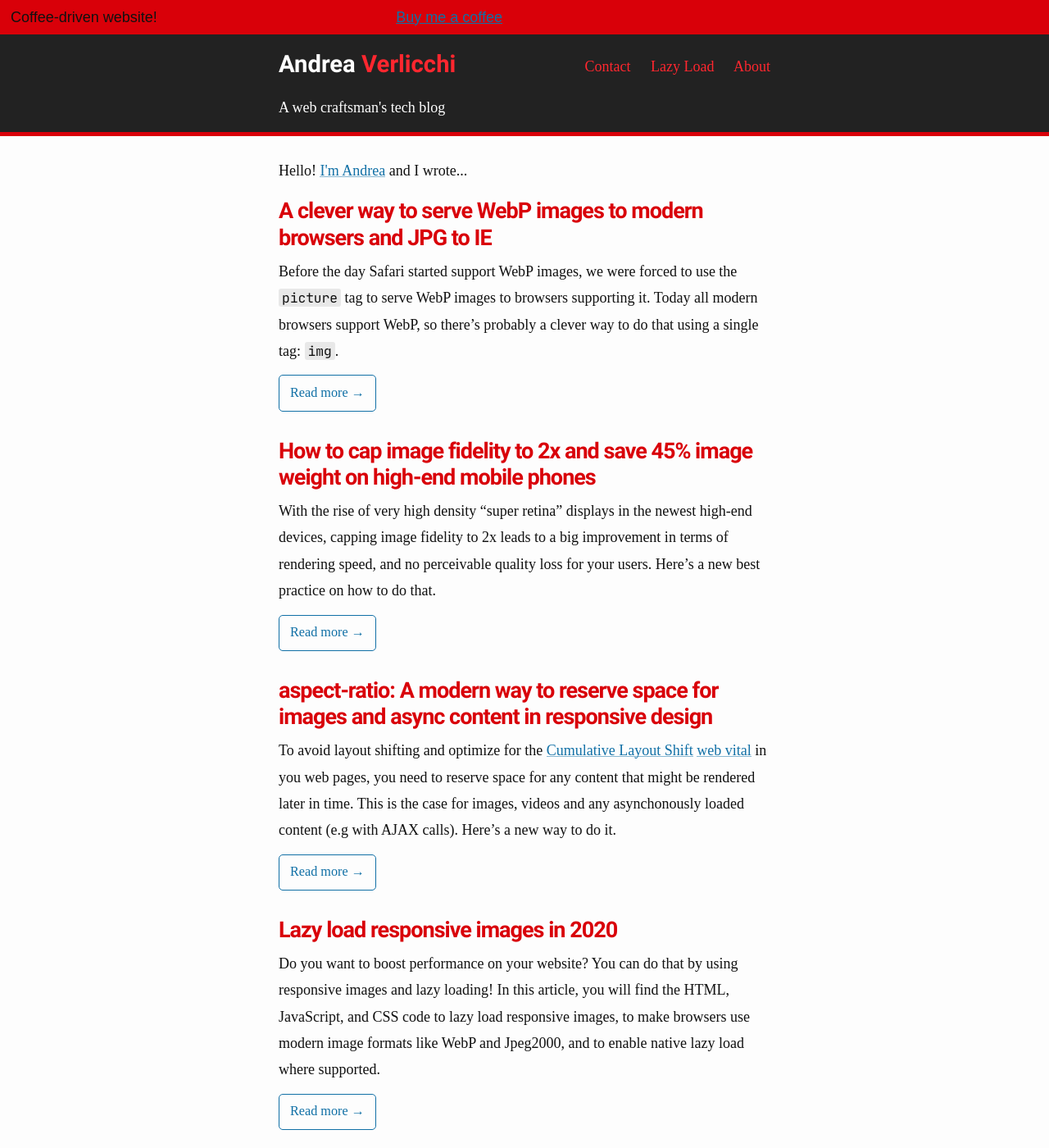
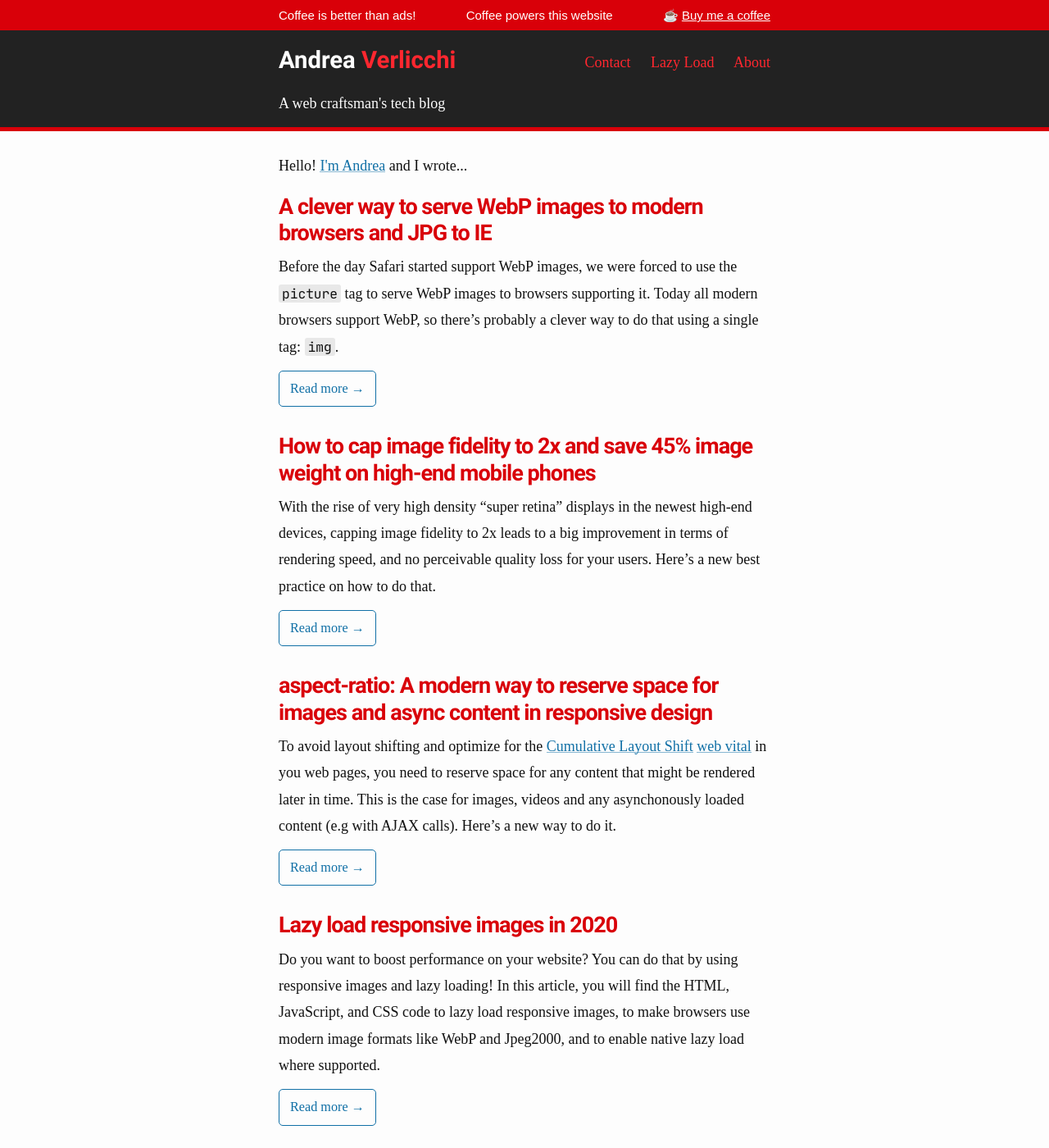
Before and after one commit to verlok/verlok.github.io, a Jekyll site: the page built from index.html, in a window 1280 px wide and 1400 px high. Shown: the whole window at 82% size. Built offline with Jekyll 4.4.1, drawn with Linux system fonts in a browser that asks for light colours; some web fonts are replaced; the list of posts is cut into pages by our own code.

Commit message:
Improved coffee head with secondary message. Improved colors for light mode.

```diff
--- a/_includes/header-coffee.html
+++ b/_includes/header-coffee.html
@@ -1,12 +1,20 @@
 <section class="header-coffee">
   <div class="header-coffee-inner">
-    <div class="">
-      Coffee-driven website!
+    <div class="header-coffee-callout">
+      Coffee is better than ads!
     </div>
-    <a
+    <div class="header-coffee-callout header-coffee-callout--secondary">
+      Coffee powers this website
+    </div>
+    <div
       class="header-coffee-cta"
       href="https://ko-fi.com/verlok"
-      >Buy me a coffee</a
     >
+      <span
+        class="header-coffee-cta-emoji"
+        >☕️</span
+      >
+      <a>Buy me a coffee</a>
+    </div>
   </div>
 </section>
--- a/_sass/_layout.scss
+++ b/_sass/_layout.scss
@@ -14,21 +14,43 @@ body {
 }
 
 .header-coffee {
-  background: var(
+  color: white;
+  background-color: var(
     --headfoot__border-color
   );
   font-family: sans-serif;
   position: sticky;
   top: 0;
+  z-index: 2;
+  font-size: 15px;
 
   &-inner {
     max-width: 600px;
     display: flex;
     justify-content: space-between;
     padding: 5px 13px;
+    margin: 0 auto;
+  }
+  &-callout {
+    @media (min-width: 476px) {
+      margin-right: $spacing-unit;
+    }
+    &--secondary {
+      @media (max-width: 560px) {
+        display: none;
+      }
+    }
   }
   &-cta {
-    text-decoration: underline;
+    a {
+      text-decoration: underline;
+      color: white;
+    }
+    &-emoji {
+      @media (max-width: 374px) {
+        display: none;
+      }
+    }
   }
 }
 
```
